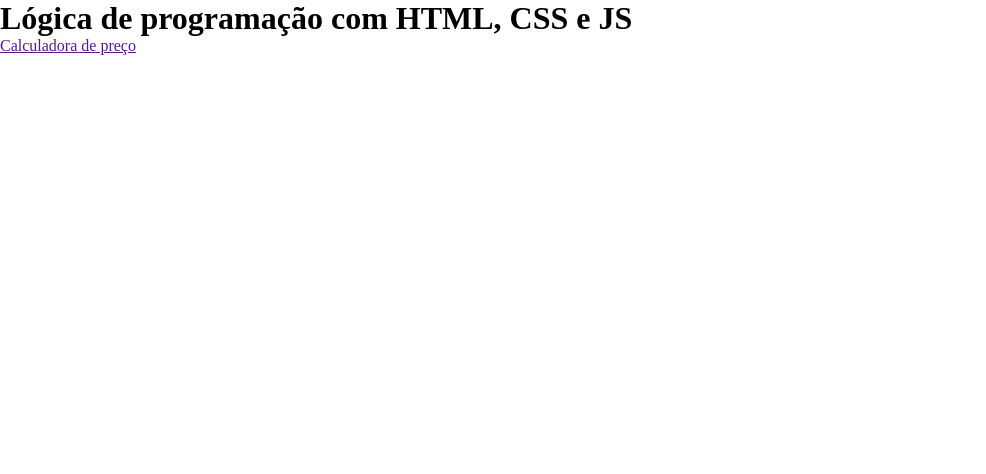
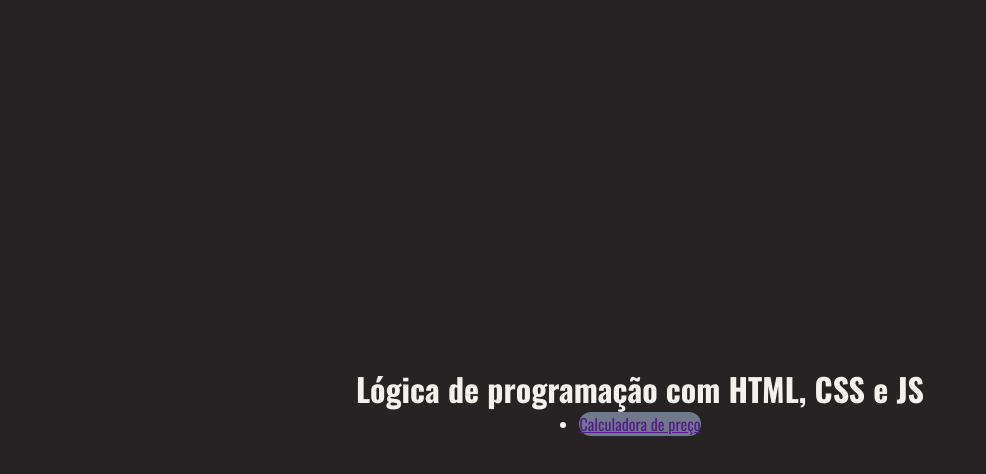
Before and after one commit to Anadulce57/Atividade9_DW, a plain HTML site: page index.html in a window 1280 px wide. Shown: the whole page, without its empty margins (0-986 px from the left). Drawn offline with nearby package versions, Linux system fonts and the light colour scheme.

Commit message:
style: add body and nav styles

```diff
--- a/index.html
+++ b/index.html
@@ -3,6 +3,9 @@
 <head>
     <meta charset="UTF-8">
     <meta name="viewport" content="width=device-width, initial-scale=1.0">
+    <link rel="preconnect" href="https://fonts.googleapis.com">
+    <link rel="preconnect" href="https://fonts.gstatic.com" crossorigin>
+    <link href="https://fonts.googleapis.com/css2?family=Big+Shoulders+Display:wght@700&family=Lexend+Deca&family=Oswald:wght@200..700&display=swap" rel="stylesheet">
     <link rel="stylesheet" href="style.css">
     <title>Lógica de programação com HTML, CSS e JS</title>
 </head>
--- a/style.css
+++ b/style.css
@@ -2,4 +2,27 @@
     margin: 0;
     padding: 0;
     box-sizing: border-box;
+    font-family: "Oswald", sans-serif;
 }
+
+:root{
+    --main-background: #252323;
+    --text-color: #F5F1ED;
+    --nav-background: #70798C;
+}
+
+body{
+    background: var(--main-background);
+    color: var(--text-color);
+
+    display: flex;
+    flex-direction: column;
+    height: 100svh;
+    justify-content: center;
+    align-items: center;
+}
+
+nav{
+    background: var(--nav-background);
+    border-radius: 0.9rem;
+}
```
